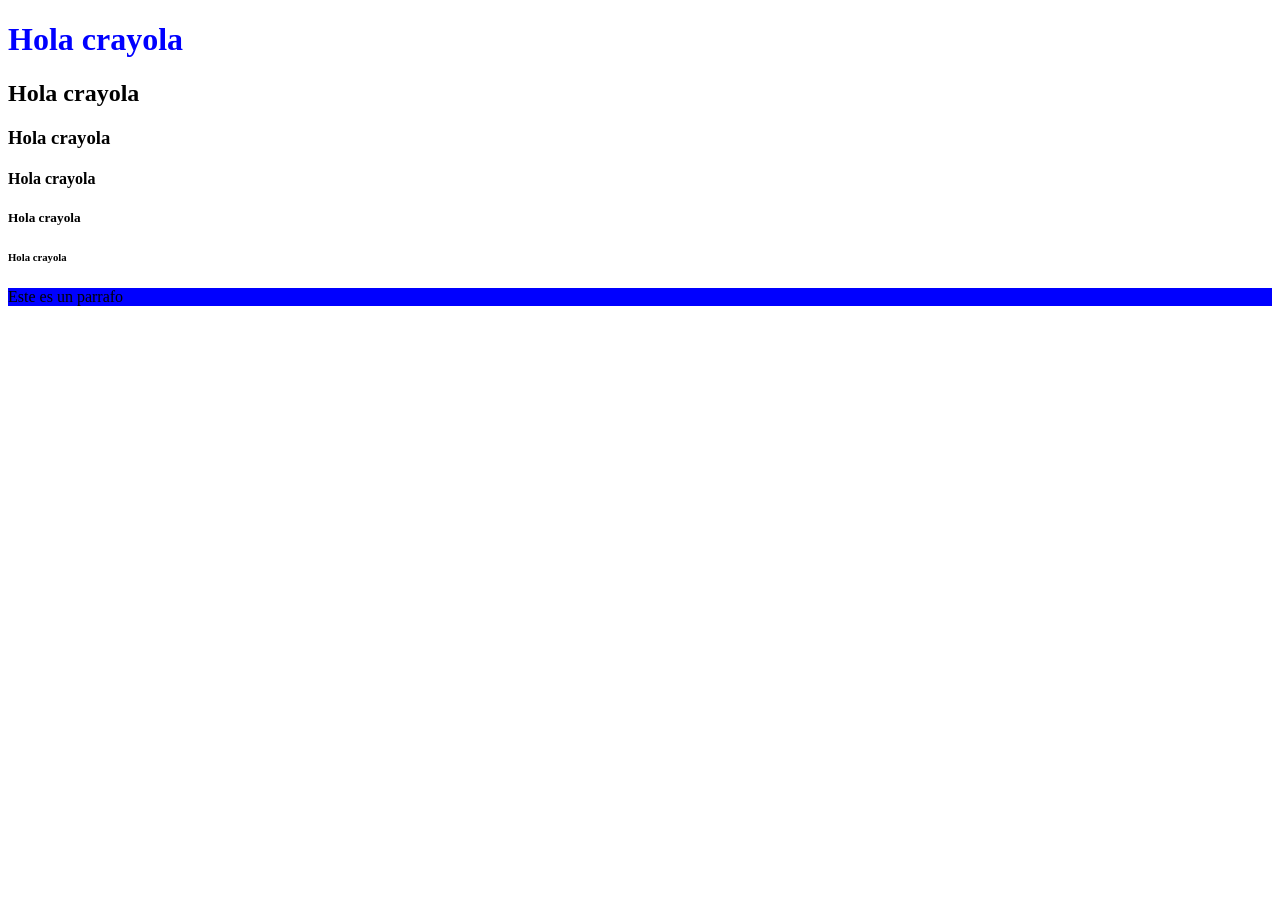
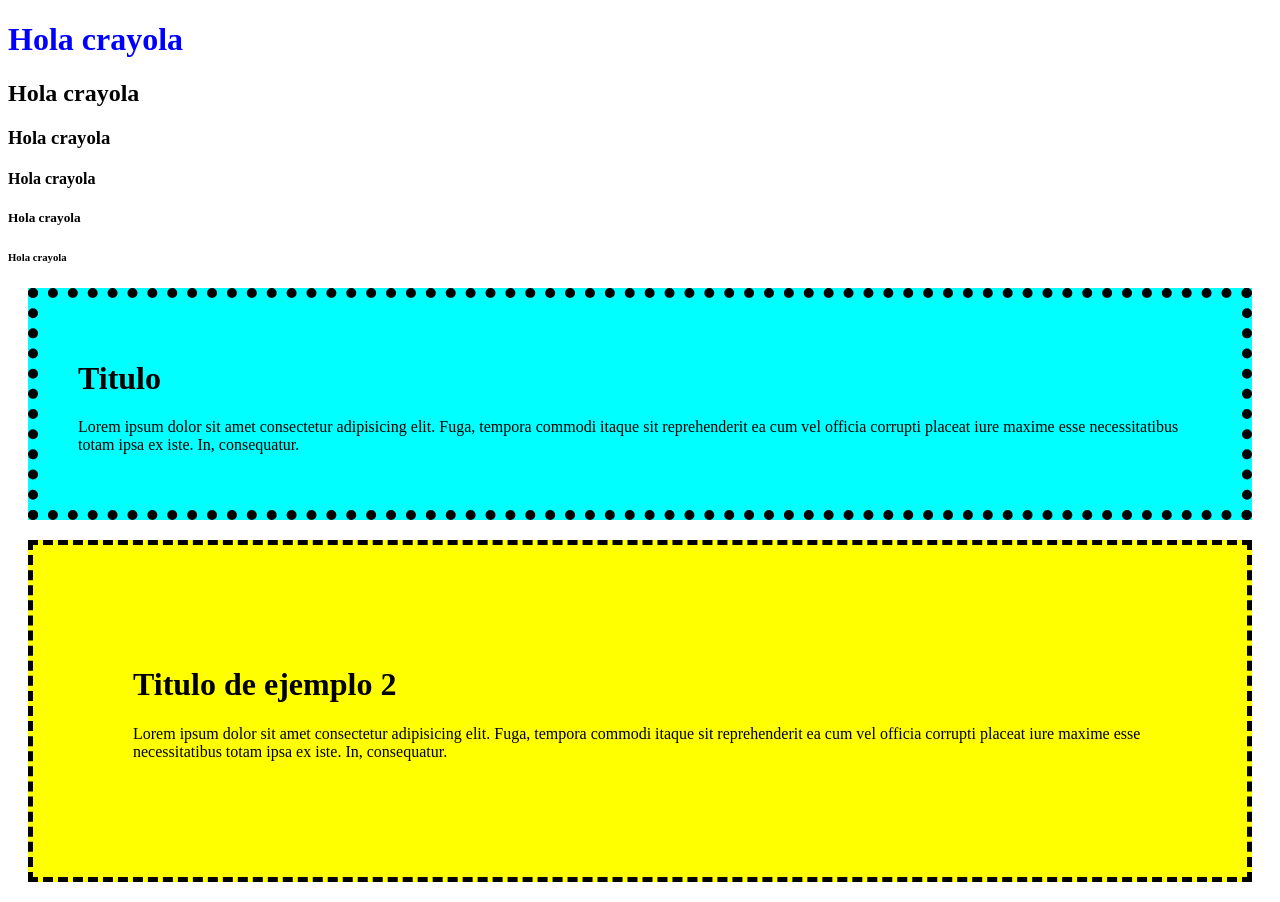
Before and after one commit to 125052546-png/AW_TIIID222, a PHP site: page / in a window 1280 px wide. Before the commit the page ends 306 px from the top, so only its background shows below. Run offline with PHP 8.4, Linux system fonts and the light colour scheme.

Commit message:
Se agregaron estructuras de css a secciones del html

```diff
--- a/index.php
+++ b/index.php
@@ -12,9 +12,22 @@ echo "ola";
         h1 {
             color: blue;
         }
-        div {
-            background: blue;
+        .titulo2 {
+            color: black;
         }
+        .seccion {
+            padding : 40px;
+            background-color: cyan;
+            margin: 20px;
+            border: 10px dotted black;
+        }
+        .seccion2 {
+            padding: 100px;
+            background-color: yellow;
+            margin: 20px;
+            border: 5px dashed black;
+        }
+
     </style>
 </head>
 <body>
@@ -25,9 +38,16 @@ echo "ola";
     <h5>Hola crayola</h5>
     <h6>Hola crayola</h6>
 
-    <div>
+    <div class= "seccion">
+        <h1 class = "titulo2" >Titulo </h1>
+        <p>Lorem ipsum dolor sit amet consectetur adipisicing elit. Fuga, tempora commodi itaque sit reprehenderit ea cum vel officia corrupti placeat iure maxime esse necessitatibus totam ipsa ex iste. In, consequatur.</p>
+    </div>
 
-        <p>Este es un parrafo</p>
+    <div class = "seccion2">
+        <h1 class = "titulo2"> Titulo de ejemplo 2</h1>
+            <p>Lorem ipsum dolor sit amet consectetur adipisicing elit. Fuga, tempora commodi itaque sit reprehenderit ea cum vel officia corrupti placeat iure maxime esse necessitatibus totam ipsa ex iste. In, consequatur.</p>
+
+
     </div>
 
 
```
